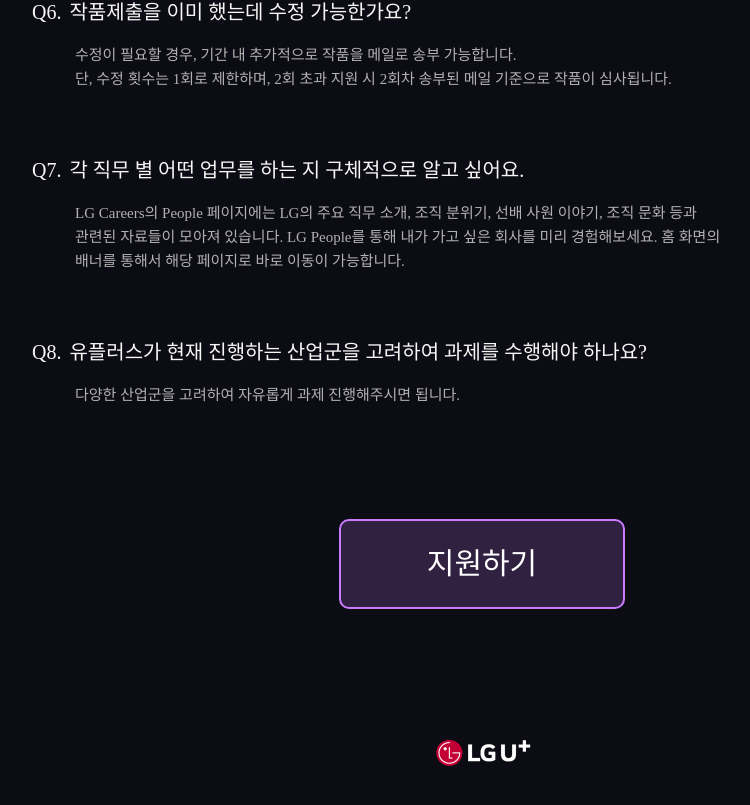
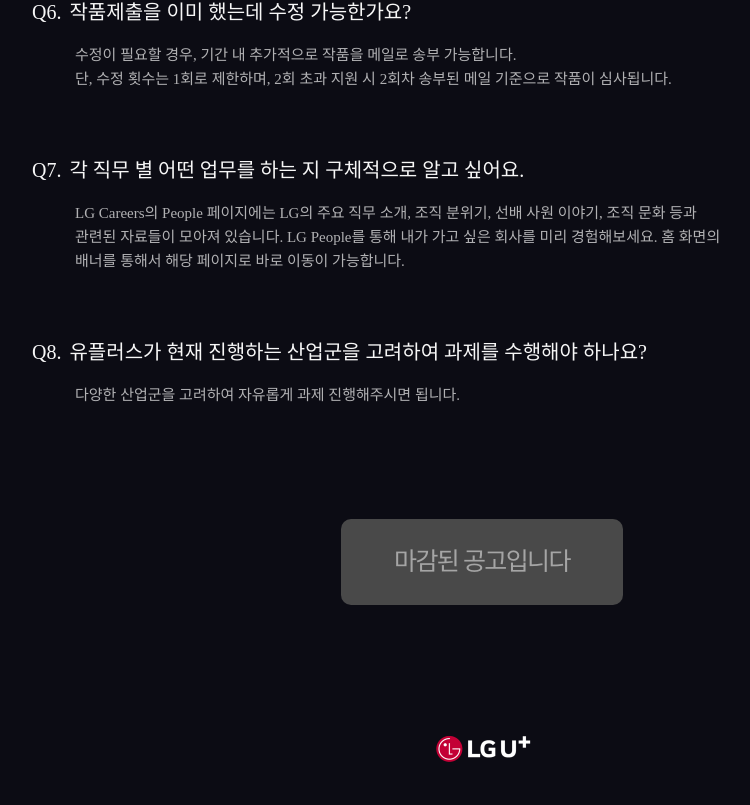
Before and after one commit to LG-uplus-UX-engineering/2022_LSRUX_awards, a React (Create React App) app: page / in a window 1280 px wide. Shown: the part 5711-6516 px from the top of the page, without its empty margins (158-908 px from the left). Built offline with nearby package versions, Linux system fonts and the light colour scheme; a web font is replaced by a local one.

Commit message:
마감된 공고 버튼 추가

```diff
--- a/src/App.js
+++ b/src/App.js
@@ -1,6 +1,7 @@
 import './default/swiper.css';
 import './default/default.css';
 import './ui_22.css';
+import './ui_result_22.css';
 import React, { Fragment } from 'react';
 import { Header, Banner } from './Banner';
 import { Block1, Block2, Block3, Block4, Block5, Block6, Block7 } from './Contents';
--- a/src/Banner.js
+++ b/src/Banner.js
@@ -50,7 +50,8 @@
 
 const MobileApply = (
     <div className="mobile_message">
-        <span>공모전은 PC에서만 지원 가능합니다.</span>
+        {/* <span>공모전은 PC에서만 지원 가능합니다.</span> */}
+        <span>마감된 공고입니다.</span>
     </div>
 );
 
--- a/src/Contents.js
+++ b/src/Contents.js
@@ -227,6 +227,15 @@
     </Fragment>
 );
 
+const ApplyInvalidButton = (
+    <Fragment>
+        <div className="btn btn__apply no_underline btn_invalid_apply">
+            <span className="noto_sans">마감된 공고입니다</span>
+        </div>
+        <img src="/img/img_lgu_logo.png" alt="" className="logo"></img>
+    </Fragment>
+);
+
 function Block7 () {
     return (
         <article className="qna">
@@ -250,7 +259,8 @@
                 {MobileApply}
             </section>
             <section className="apply">
-                {ApplyButton}
+                {/* {ApplyButton} */}
+                {ApplyInvalidButton}
             </section>
         </article>
     );
--- /dev/null
+++ b/src/ui_result_22.css
@@ -0,0 +1,9 @@
+section.apply .btn__apply.btn_invalid_apply {
+    background-color: #494949;
+    color: #A5A5A5;
+    border: 0px solid;
+    pointer-events: none;
+    font-size: 25px;
+    font-weight: 500;
+    letter-spacing: -1.6px;
+}
```
